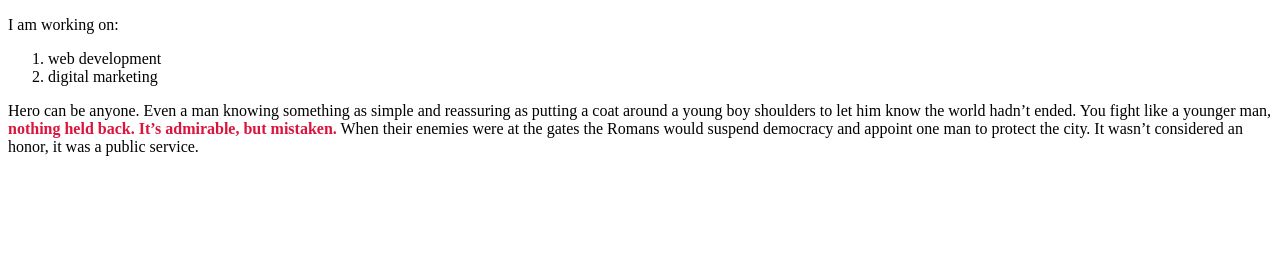
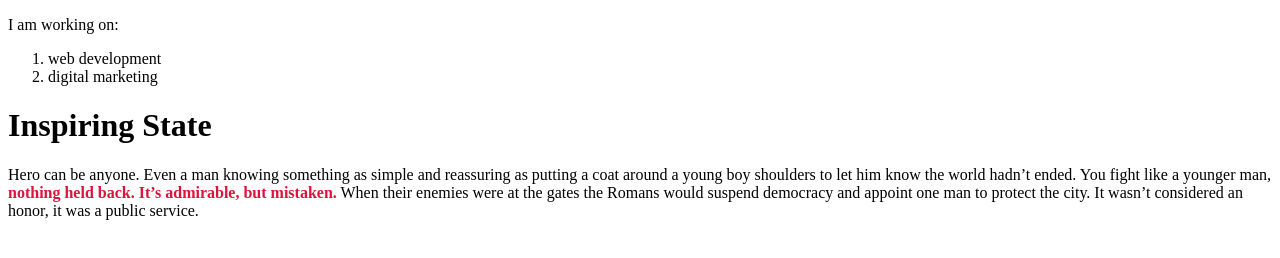
Before and after one commit to ShihabBinIslam/my-second-repo, a plain HTML site: page index.html in a window 1280 px wide. Drawn offline with Linux system fonts and the light colour scheme.

Commit message:
header and font resize

```diff
--- a/index.html
+++ b/index.html
@@ -13,6 +13,7 @@
       <li>web development</li>
       <li>digital marketing</li>
   </ol>
+  <h1>Inspiring State</h1>
   <p>Hero can be anyone. Even a man knowing something as simple and reassuring as putting a coat around a young boy shoulders to let him know the world hadn’t ended. You fight like a younger man, <strong> nothing held back. It’s admirable, but mistaken.</strong> When their enemies were at the gates the Romans would suspend democracy and appoint one man to protect the city. It wasn’t considered an honor, it was a public service.</p>
 </body>
 </html>
--- a/style.css
+++ b/style.css
@@ -1,3 +1,6 @@
 strong{
     color: crimson;
 }
+h1{
+    font-weight: 900;
+}
```
